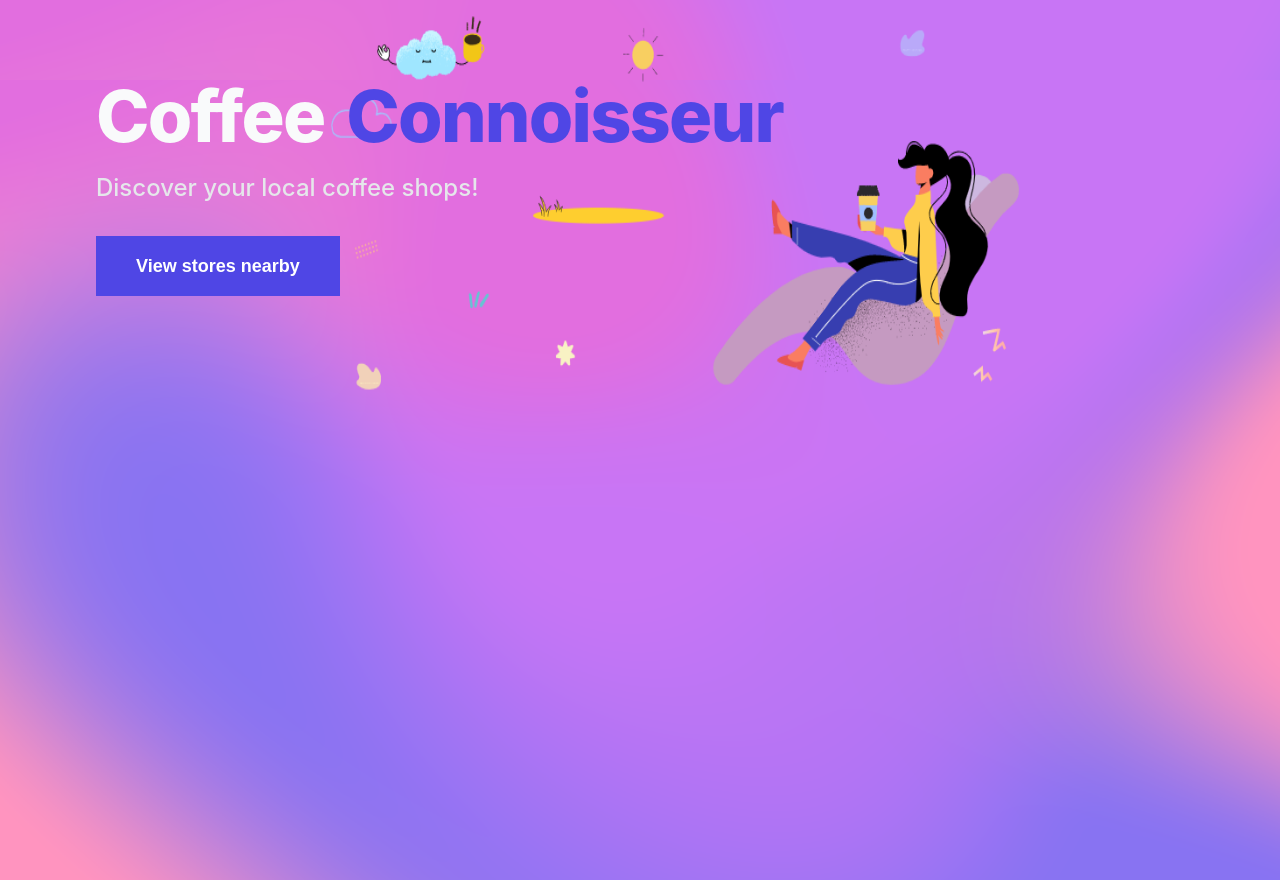
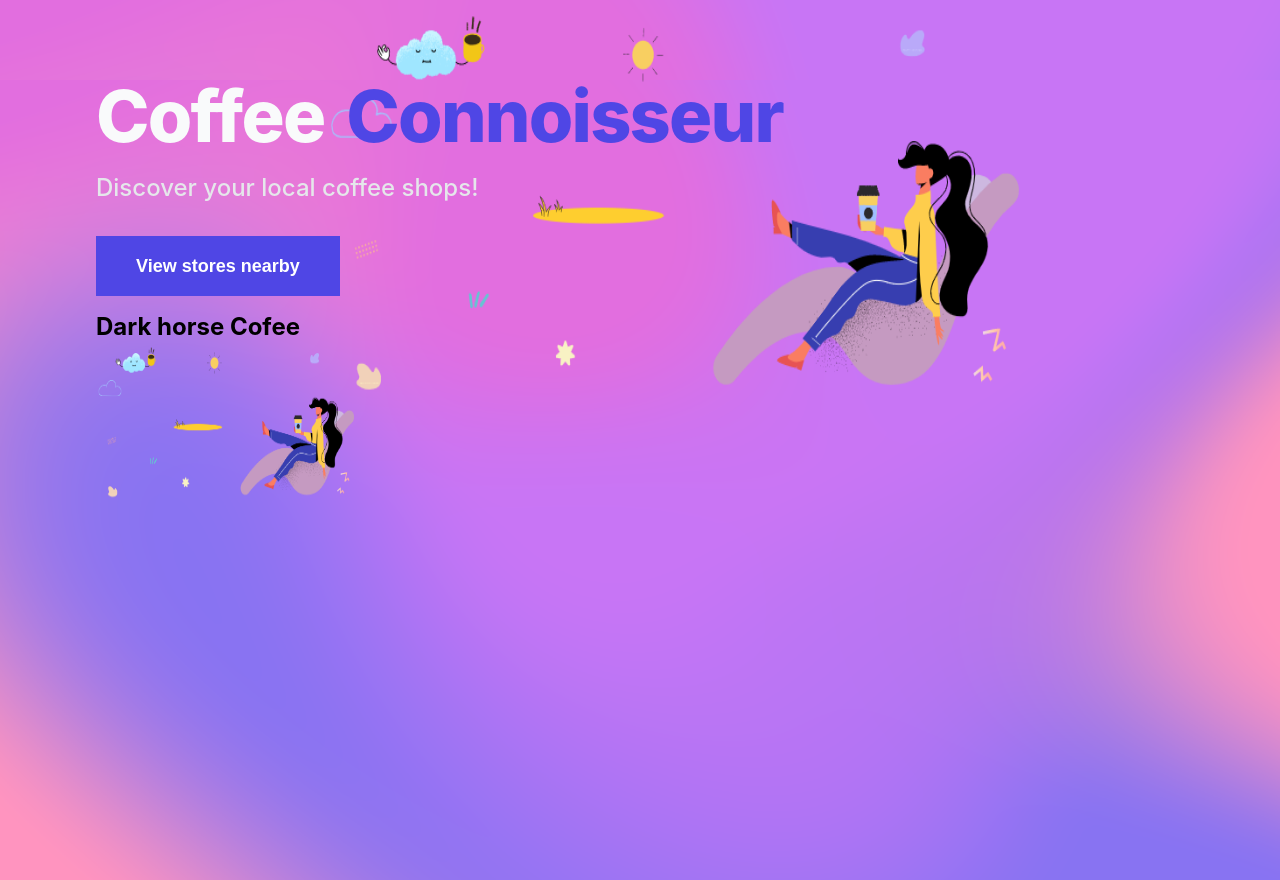
Before and after one commit to And4Web/discover-coffee-shop-nextjsapp, a Next.js app: page / in a window 1280 px wide. Built offline with nearby package versions, Linux system fonts and the light colour scheme.

Commit message:
card component created

```diff
--- /dev/null
+++ b/components/card.component/card.component.js
@@ -0,0 +1,16 @@
+import Image from "next/image";
+import Link from "next/link";
+
+const Card = (props) => {
+  const { name, href, imgUrl } = props;
+  return (
+    <Link href={href}>
+      <a>
+        <h2>{name}</h2>
+        <Image src={imgUrl} alt={name} width={260} height={160} />
+      </a>
+    </Link>
+  );
+};
+
+export default Card;
--- a/pages/index.js
+++ b/pages/index.js
@@ -3,6 +3,7 @@ import Image from "next/image";
 import styles from "../styles/Home.module.css";
 
 import Banner from "../components/bannerComponent/banner.component";
+import Card from "../components/card.component/card.component";
 
 export default function Home() {
   const handleOnClick = () => {
@@ -25,6 +26,11 @@ export default function Home() {
         <div className={styles.heroImage}>
           <Image src="/static/hero-image.png" width={700} height={400} />
         </div>
+        <Card
+          name="Dark horse Cofee"
+          imgUrl="/static/hero-image.png"
+          href="/coffee-stores/darkhorse-coffee"
+        />
       </main>
 
       {/* <footer className={styles.footer}></footer> */}
```
Also changed, not shown: components/card.component/card.component.module.css (added).
